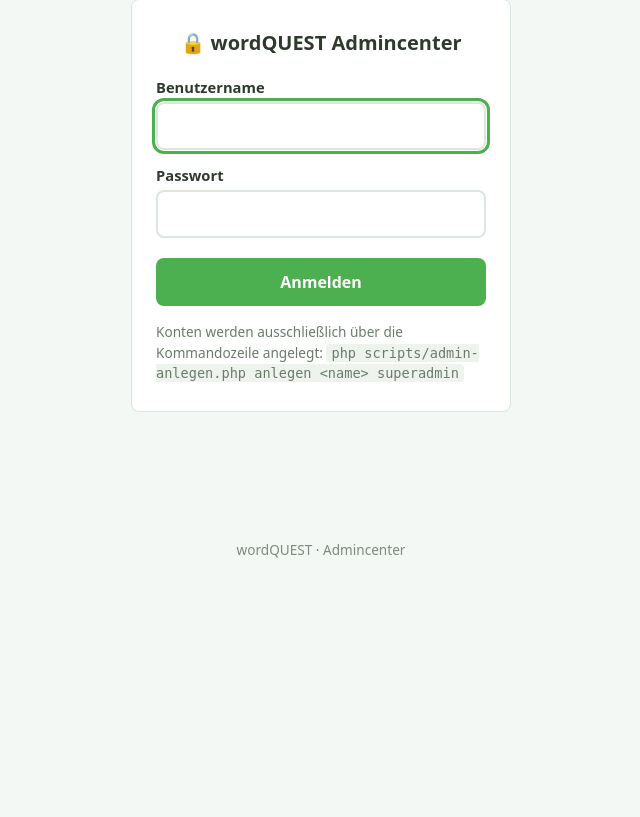
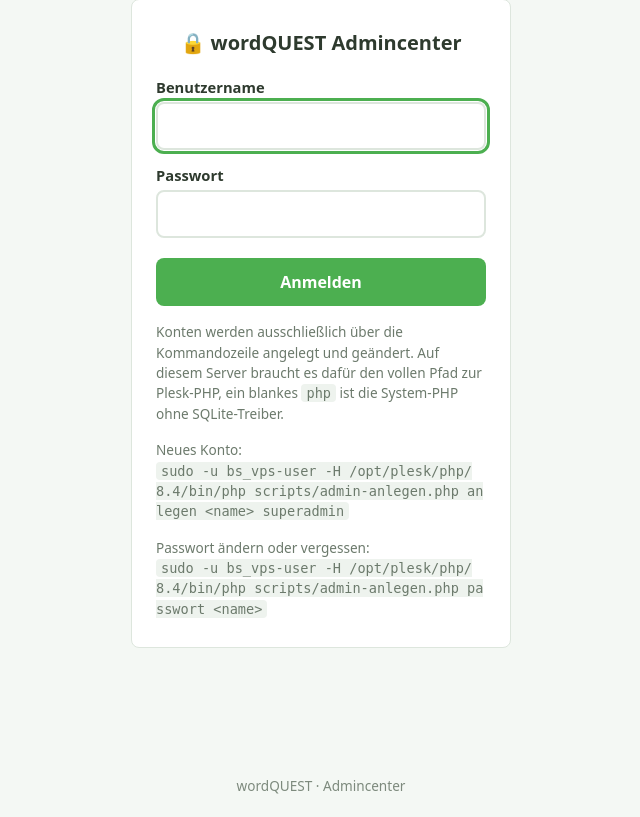
Before and after one commit to medienrocker/wordQUEST, a PHP site: page /admin/index.php in a window 1280 px wide. Shown: the part 73-890 px from the top of the page, without its empty margins (319-959 px from the left). Before the commit the page ends 631 px from the top, so only its background shows below. Run offline with PHP 8.4, Linux system fonts and the light colour scheme.

Commit message:
fix: Service Worker liefert unter /admin/ nicht mehr die Lernapp aus
Er fing jede Navigation ab und beantwortete auch /admin/ aus dem Cache.
Dazu der Befehl zum Passwortsetzen auf der Anmeldeseite.

```diff
--- a/admin/index.php
+++ b/admin/index.php
@@ -56,8 +56,17 @@ require __DIR__ . '/kopf.php';
   </form>
 
   <p class="hinweis">
-    Konten werden ausschließlich über die Kommandozeile angelegt:
-    <code>php scripts/admin-anlegen.php anlegen &lt;name&gt; superadmin</code>
+    Konten werden ausschließlich über die Kommandozeile angelegt und geändert.
+    Auf diesem Server braucht es dafür den vollen Pfad zur Plesk-PHP, ein
+    blankes <code>php</code> ist die System-PHP ohne SQLite-Treiber.
+  </p>
+  <p class="hinweis">
+    Neues Konto:<br />
+    <code>sudo -u bs_vps-user -H /opt/plesk/php/8.4/bin/php scripts/admin-anlegen.php anlegen &lt;name&gt; superadmin</code>
+  </p>
+  <p class="hinweis">
+    Passwort ändern oder vergessen:<br />
+    <code>sudo -u bs_vps-user -H /opt/plesk/php/8.4/bin/php scripts/admin-anlegen.php passwort &lt;name&gt;</code>
   </p>
 </div>
 <?php require __DIR__ . '/fuss.php'; ?>
```
Also changed, not shown: sw.js (+7 -1 lines).
